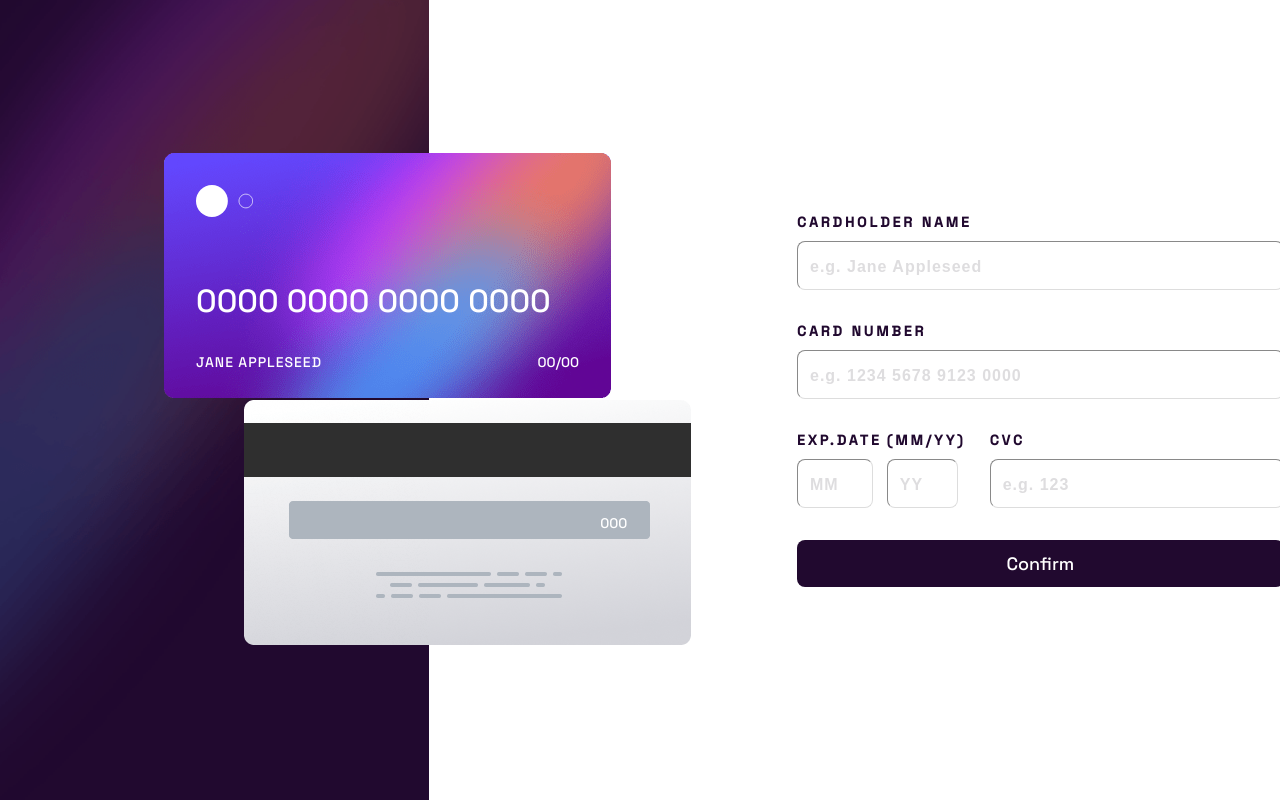
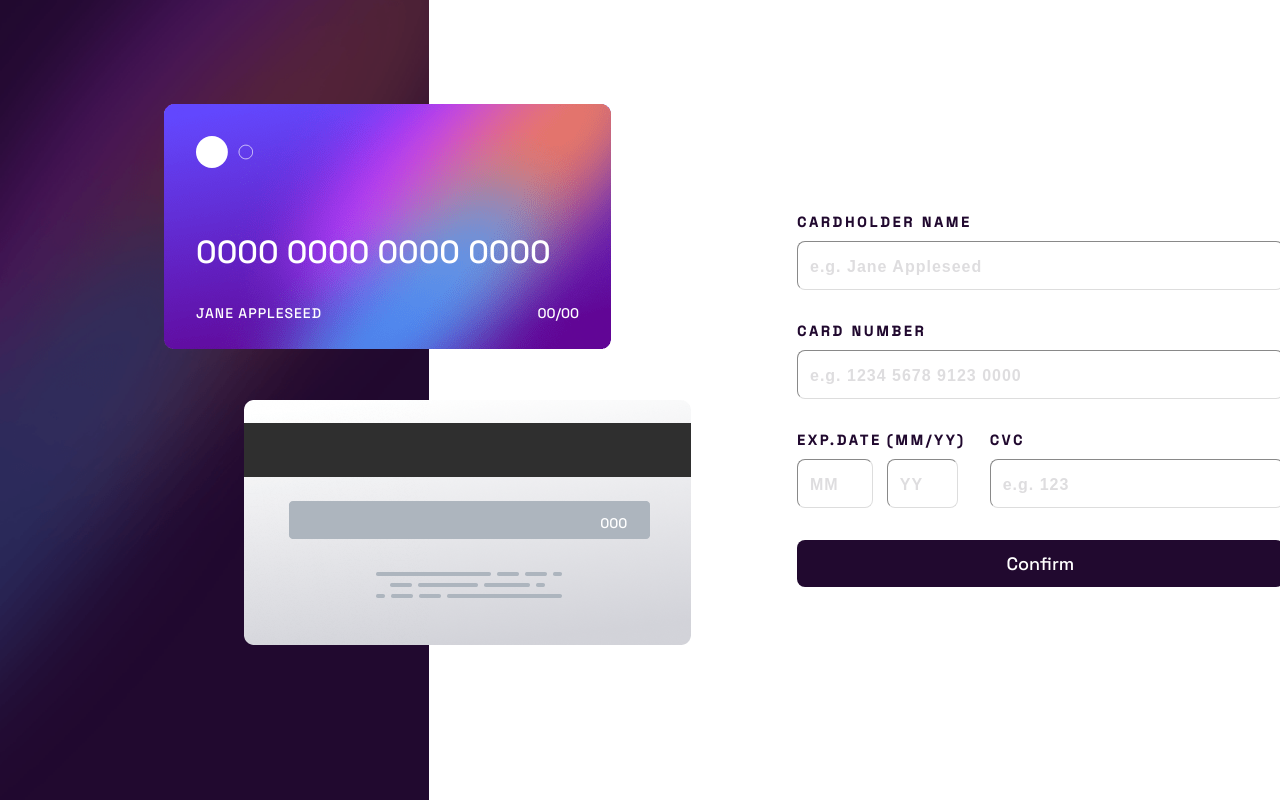
Before and after one commit to nazimulhossain/checkout-step, a website: page index.html in a window 1280 px wide. Drawn offline with Linux system fonts and the light colour scheme.

```diff
--- a/sass/components/_card.scss
+++ b/sass/components/_card.scss
@@ -14,7 +14,7 @@
     background-size: cover;
     width: 44.7rem;
     height: 24.5rem;
-    margin-top: 25%;
+    margin-top: 17%;
     margin-left: 16.4rem;
     padding: 3.2rem;
     border-radius: 0.8rem;
```
Also changed, not shown: README.md, css/style.css.
